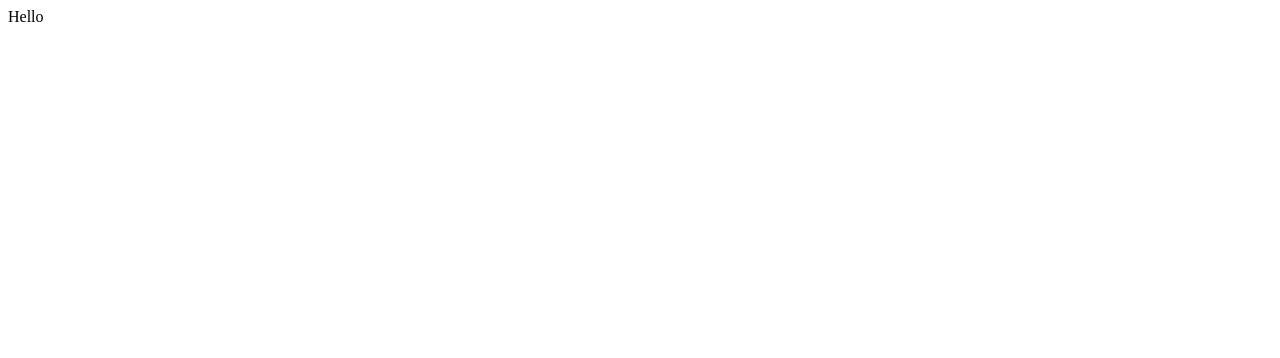
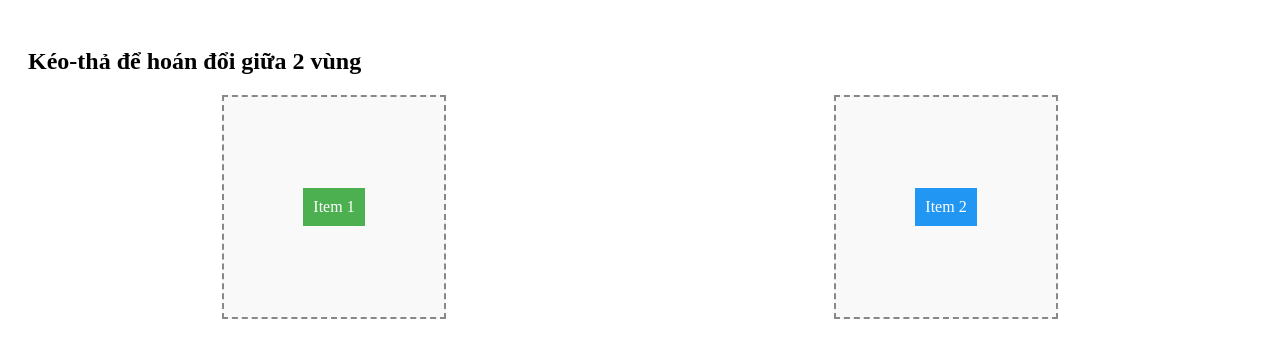
Before and after one commit to ZzzNTKzzZ/Portfolio-web, a React (Create React App) app: page / in a window 1280 px wide. Shown: the top 358 px of the page. Built offline with nearby package versions, Linux system fonts and the light colour scheme.

Commit message:
Add routes

```diff
--- a/src/App.jsx
+++ b/src/App.jsx
@@ -1,5 +1,8 @@
+import DragDropSwap from "./components/common/DragDropSwap";
+
+import publicRoutes from "./routes/routes";
 function App() {
-    return <div>Hello</div>
+  return <DragDropSwap />;
 }
 
 export default App
--- /dev/null
+++ b/src/components/common/DragDropSwap.jsx
@@ -0,0 +1,54 @@
+// DragDropSwap.jsx
+import React, { useRef, useState } from "react";
+import DropZone from "./DropZone";
+
+export default function DragDropSwap() {
+  const [zone1Item, setZone1Item] = useState({ id: "item1", text: "Item 1" });
+  const [zone2Item, setZone2Item] = useState({ id: "item2", text: "Item 2" });
+
+  const draggedItemRef = useRef(null);
+  const sourceZoneRef = useRef(null);
+
+  const handleDragStart = (item, sourceZone) => {
+    draggedItemRef.current = item;
+    sourceZoneRef.current = sourceZone;
+  };
+
+  const handleDrop = (targetZone) => {
+    const draggedItem = draggedItemRef.current;
+    const sourceZone = sourceZoneRef.current;
+
+    if (!draggedItem || !sourceZone || sourceZone === targetZone) return;
+
+    if (targetZone === "zone1") {
+      setZone1Item(draggedItem);
+      setZone2Item(zone1Item);
+    } else {
+      setZone2Item(draggedItem);
+      setZone1Item(zone2Item);
+    }
+
+    draggedItemRef.current = null;
+    sourceZoneRef.current = null;
+  };
+
+  return (
+    <div style={{ padding: 20 }}>
+      <h2>Kéo-thả để hoán đổi giữa 2 vùng</h2>
+      <div style={{ display: "flex", justifyContent: "space-around" }}>
+        <DropZone
+          zoneId="zone1"
+          item={zone1Item}
+          onDrop={handleDrop}
+          onDragStart={handleDragStart}
+        />
+        <DropZone
+          zoneId="zone2"
+          item={zone2Item}
+          onDrop={handleDrop}
+          onDragStart={handleDragStart}
+        />
+      </div>
+    </div>
+  );
+}
--- /dev/null
+++ b/src/components/common/DropZone.jsx
@@ -0,0 +1,37 @@
+// DropZone.jsx
+import React from "react";
+
+export default function DropZone({ zoneId, item, onDrop, onDragStart }) {
+  return (
+    <div
+      onDragOver={(e) => e.preventDefault()}
+      onDrop={() => onDrop(zoneId)}
+      style={{
+        width: 200,
+        height: 200,
+        border: "2px dashed #888",
+        padding: 10,
+        backgroundColor: "#f9f9f9",
+        display: "flex",
+        alignItems: "center",
+        justifyContent: "center",
+      }}
+    >
+      {item && (
+        <div
+          draggable
+          onDragStart={() => onDragStart(item, zoneId)}
+          style={{
+            padding: 10,
+            backgroundColor: zoneId === "zone1" ? "#4caf50" : "#2196f3",
+            color: "white",
+            cursor: "grab",
+            textAlign: "center",
+          }}
+        >
+          {item.text}
+        </div>
+      )}
+    </div>
+  );
+}
--- /dev/null
+++ b/src/config/index.js
@@ -0,0 +1,7 @@
+import routes from "./routes";
+
+const config = {
+    routes,
+}
+
+export default config
--- /dev/null
+++ b/src/config/routes.js
@@ -0,0 +1,7 @@
+const routes = {
+  home: "/",
+  portfolio: "/portfolio",
+  editPortfolio: "/edit-portfolio/:id",
+};
+
+export default routes
--- /dev/null
+++ b/src/pages/Home/Home.jsx
@@ -0,0 +1,5 @@
+function Home() {
+    return <h2>Home page</h2>
+}
+
+export default Home
--- a/src/routes/routes.js
+++ b/src/routes/routes.js
@@ -0,0 +1,11 @@
+import config from "../config";
+
+import Home from "../pages/Home/Home"
+import DragDropSwap from "../components/common/DragDropSwap";
+
+const publicRoutes = [
+    { path: config.routes.home, component: Home},
+    { path: config.routes.portfolio, component: DragDropSwap }
+]
+
+export default publicRoutes
```
